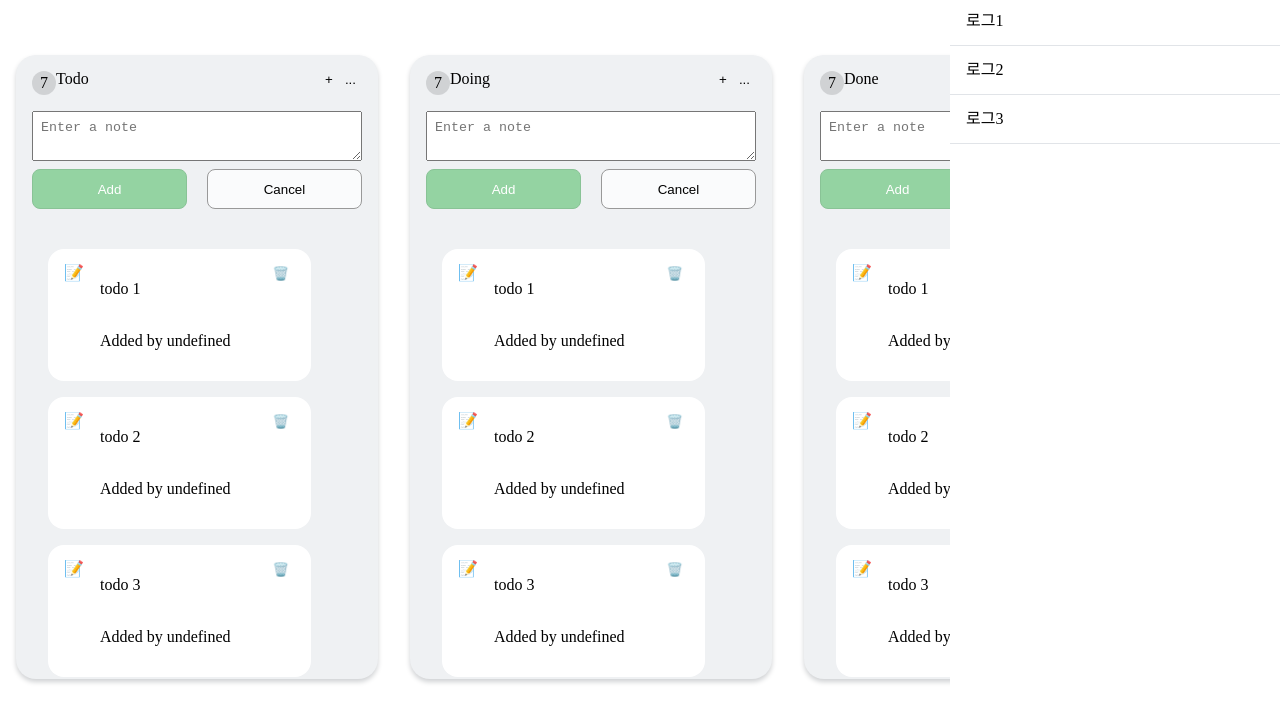
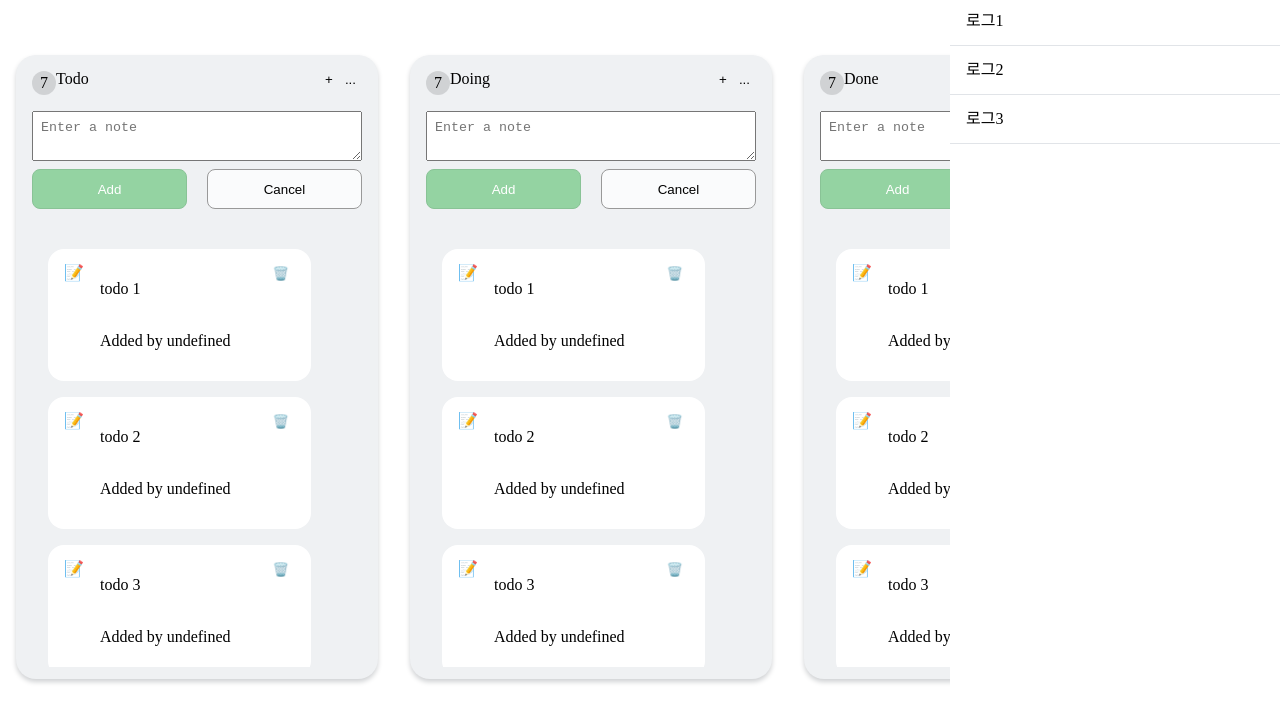
Before and after one commit to LimHaksu/todo-10, a website built with webpack: page client/public/index.html in a window 1280 px wide. Shown: the part 95-800 px from the top of the page. Built offline with nearby package versions, Linux system fonts and the light colour scheme.

Commit message:
fix: todo 리스트 높이 수정, component 이름 오타 수정
newTodoWrapper -> NewTodoWrapper

```diff
--- a/client/src/components/Column.js
+++ b/client/src/components/Column.js
@@ -7,7 +7,7 @@ import TextArea from "./basic/TextArea";
 const handleAddButtonClick = () => {};
 const handleCancelButtonClick = () => {};
 
-class newTodoWrapper extends Element {
+class NewTodoWrapper extends Element {
   constructor() {
     super("div", { class: "new-todo-wrapper" });
 
@@ -71,7 +71,7 @@ export default class Column extends Element {
     header.appendChild(headerRight);
     this.appendChild(header);
 
-    this.$newTodoWrapper = new newTodoWrapper();
+    this.$newTodoWrapper = new NewTodoWrapper();
     this.appendChild(this.$newTodoWrapper);
 
     this.$todos = new List(true);
--- a/client/src/components/Column.scss
+++ b/client/src/components/Column.scss
@@ -24,7 +24,7 @@
   }
 
   .column-todos-wrapper {
-    height: calc(100% - 20px);
+    height: calc(100% - 20px - 138px);
     overflow: auto;
   }
 
```
